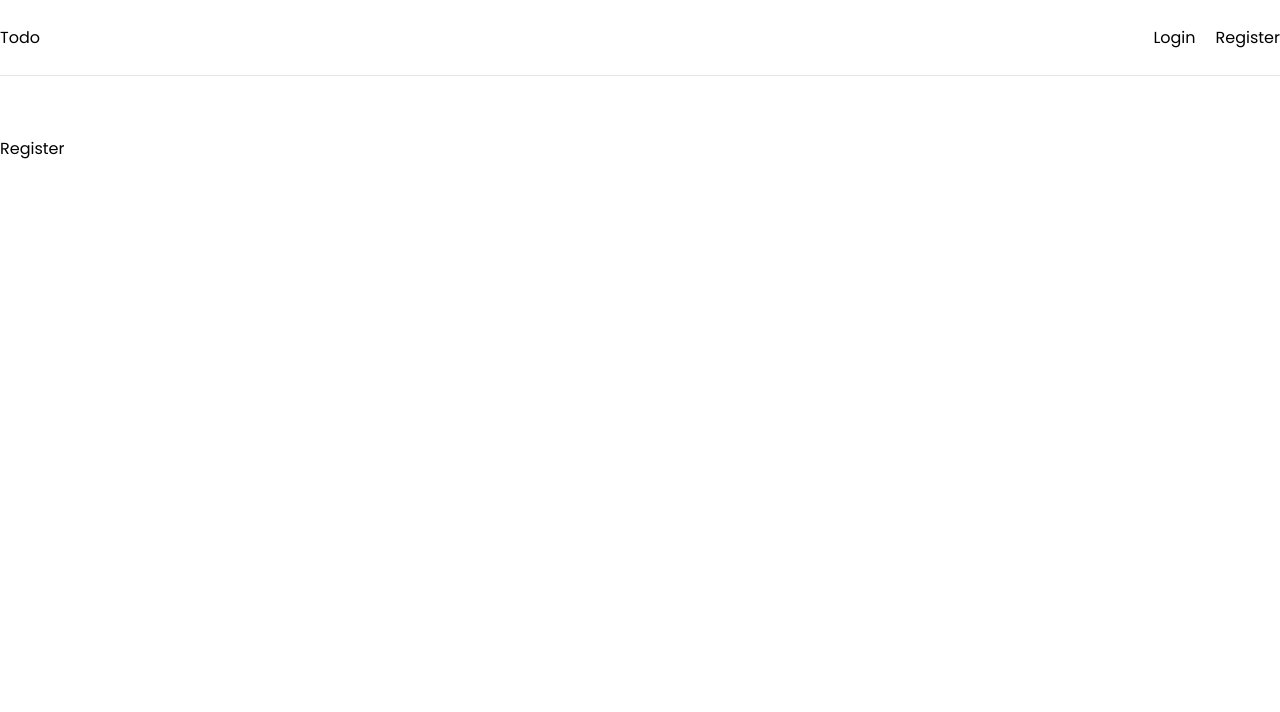
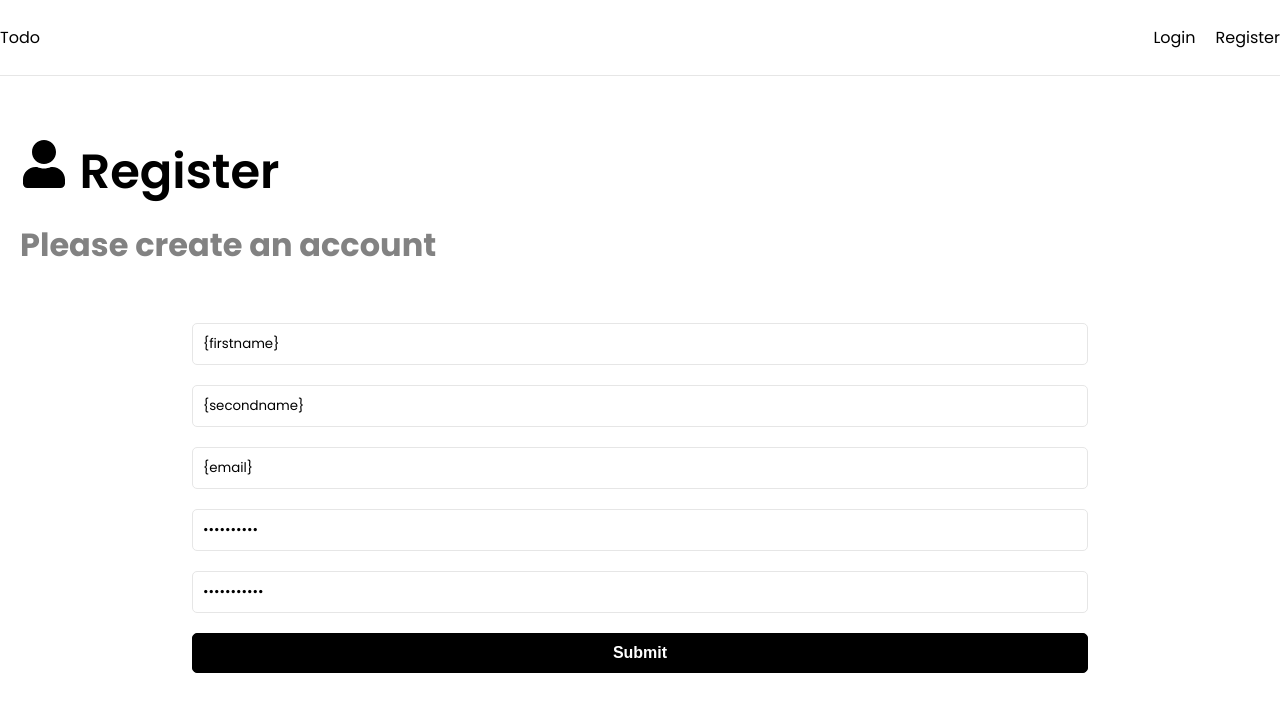
Before and after one commit to kr-sarvesh/Todo-App, a React (Create React App) app in the folder frontend/: page /register in a window 1280 px wide. Shown: the top 712 px of the page. Built offline with nearby package versions, Linux system fonts and the light colour scheme.

Commit message:
done with basic login and registation

```diff
--- a/frontend/src/pages/Login.jsx
+++ b/frontend/src/pages/Login.jsx
@@ -1,5 +1,103 @@
+import { useState, useEffect } from 'react'
+import { FaSignInAlt } from 'react-icons/fa'
+import { useSelector, useDispatch } from 'react-redux'
+import { useNavigate } from 'react-router-dom'
+import { toast } from 'react-toastify'
+import { login, reset } from '../features/auth/authSlice'
+import Spinner from '../components/Spinner'
+
 function Login() {
-  return <div>Login</div>
+  const [formData, setFormData] = useState({
+    email: '',
+    password: '',
+  })
+
+  const { email, password } = formData
+
+  const navigate = useNavigate()
+  const dispatch = useDispatch()
+
+  const { user, isLoading, isError, isSuccess, message } = useSelector(
+    (state) => state.auth
+  )
+
+  useEffect(() => {
+    if (isError) {
+      toast.error(message)
+    }
+
+    if (isSuccess || user) {
+      navigate('/')
+    }
+
+    dispatch(reset())
+  }, [user, isError, isSuccess, message, navigate, dispatch])
+
+  const onChange = (e) => {
+    setFormData((prevState) => ({
+      ...prevState,
+      [e.target.name]: e.target.value,
+    }))
+  }
+
+  const onSubmit = (e) => {
+    e.preventDefault()
+
+    const userData = {
+      email,
+      password,
+    }
+
+    dispatch(login(userData))
+  }
+
+  if (isLoading) {
+    return <Spinner />
+  }
+
+  return (
+    <>
+      <section className='heading'>
+        <h1>
+          <FaSignInAlt /> Login
+        </h1>
+        <p>Login and start setting goals</p>
+      </section>
+
+      <section className='form'>
+        <form onSubmit={onSubmit}>
+          <div className='form-group'>
+            <input
+              type='email'
+              className='form-control'
+              id='email'
+              name='email'
+              value={email}
+              placeholder='Enter your email'
+              onChange={onChange}
+            />
+          </div>
+          <div className='form-group'>
+            <input
+              type='password'
+              className='form-control'
+              id='password'
+              name='password'
+              value={password}
+              placeholder='Enter password'
+              onChange={onChange}
+            />
+          </div>
+
+          <div className='form-group'>
+            <button type='submit' className='btn btn-block'>
+              Submit
+            </button>
+          </div>
+        </form>
+      </section>
+    </>
+  )
 }
 
 export default Login
--- a/frontend/src/pages/Register.jsx
+++ b/frontend/src/pages/Register.jsx
@@ -1,5 +1,104 @@
+import { useState, useEffect } from 'react'
+import { FaUser } from 'react-icons/fa'
+
 function Register() {
-  return <div>Register</div>
+  const [formData, setFormData] = useState({
+    firstname: '',
+    lastname: '',
+    email: '',
+    password: '',
+    password2: '',
+  })
+
+  const { firstname, lastname, email, password, password2 } = formData
+  const onChange = (e) => {
+    setFormData((prevState) => ({
+      ...prevState,
+      [e.target.name]: e.target.value,
+    }))
+  }
+  const onSubmit = (e) => {
+    e.preventDefault()
+  }
+  return (
+    <>
+      <section className='heading'>
+        <h1>
+          <FaUser /> Register
+        </h1>
+        <p>Please create an account</p>
+      </section>
+      <section className='form'>
+        <form onSubmit={onSubmit}>
+          <div className='form-group'>
+            <input
+              type='text'
+              className='form-control'
+              id='name'
+              name='firstname'
+              value='{firstname}'
+              placeholder='Enter your first Name'
+              onChange={onChange}
+              required
+            />
+          </div>
+          <div className='form-group'>
+            <input
+              type='text'
+              className='form-control'
+              id='name'
+              name='secondname'
+              value='{secondname}'
+              placeholder='Enter your second Name'
+              onChange={onChange}
+              required
+            />
+          </div>
+          <div className='form-group'>
+            <input
+              type='email'
+              className='form-control'
+              id='email'
+              name='email'
+              value='{email}'
+              placeholder='Enter your Email Address'
+              onChange={onChange}
+              required
+            />
+          </div>
+          <div className='form-group'>
+            <input
+              type='password'
+              className='form-control'
+              id='password'
+              name='password'
+              value='{password}'
+              placeholder='Enter your Password'
+              onChange={onChange}
+              required
+            />
+          </div>
+          <div className='form-group'>
+            <input
+              type='password'
+              className='form-control'
+              id='password2'
+              name='password2'
+              value='{password2}'
+              placeholder='Enter your confirm password'
+              onChange={onChange}
+              required
+            />
+          </div>
+        </form>
+        <div className='form-group'>
+          <button type='submit' className='btn btn-block'>
+            Submit
+          </button>
+        </div>
+      </section>
+    </>
+  )
 }
 
 export default Register
```
